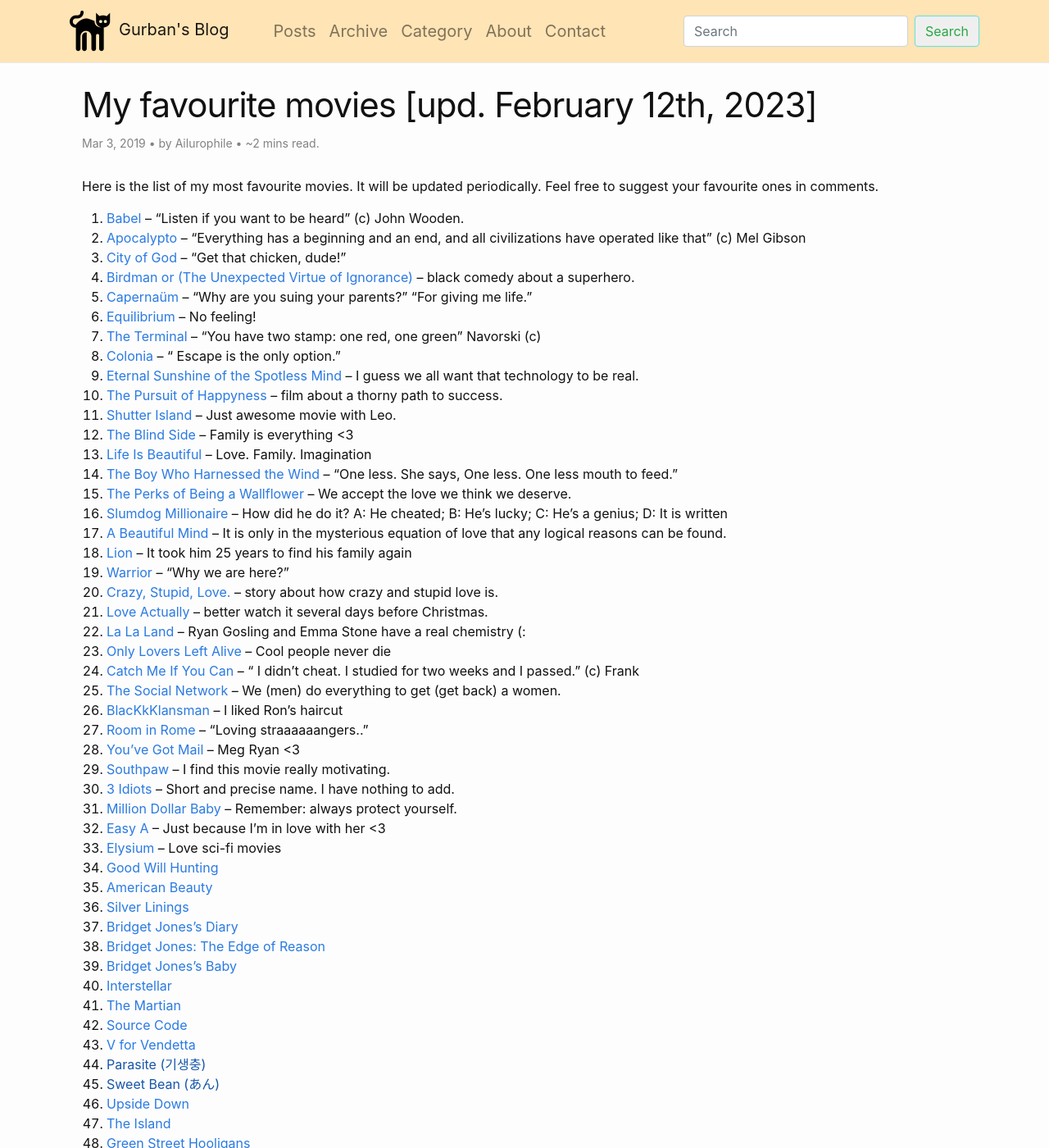
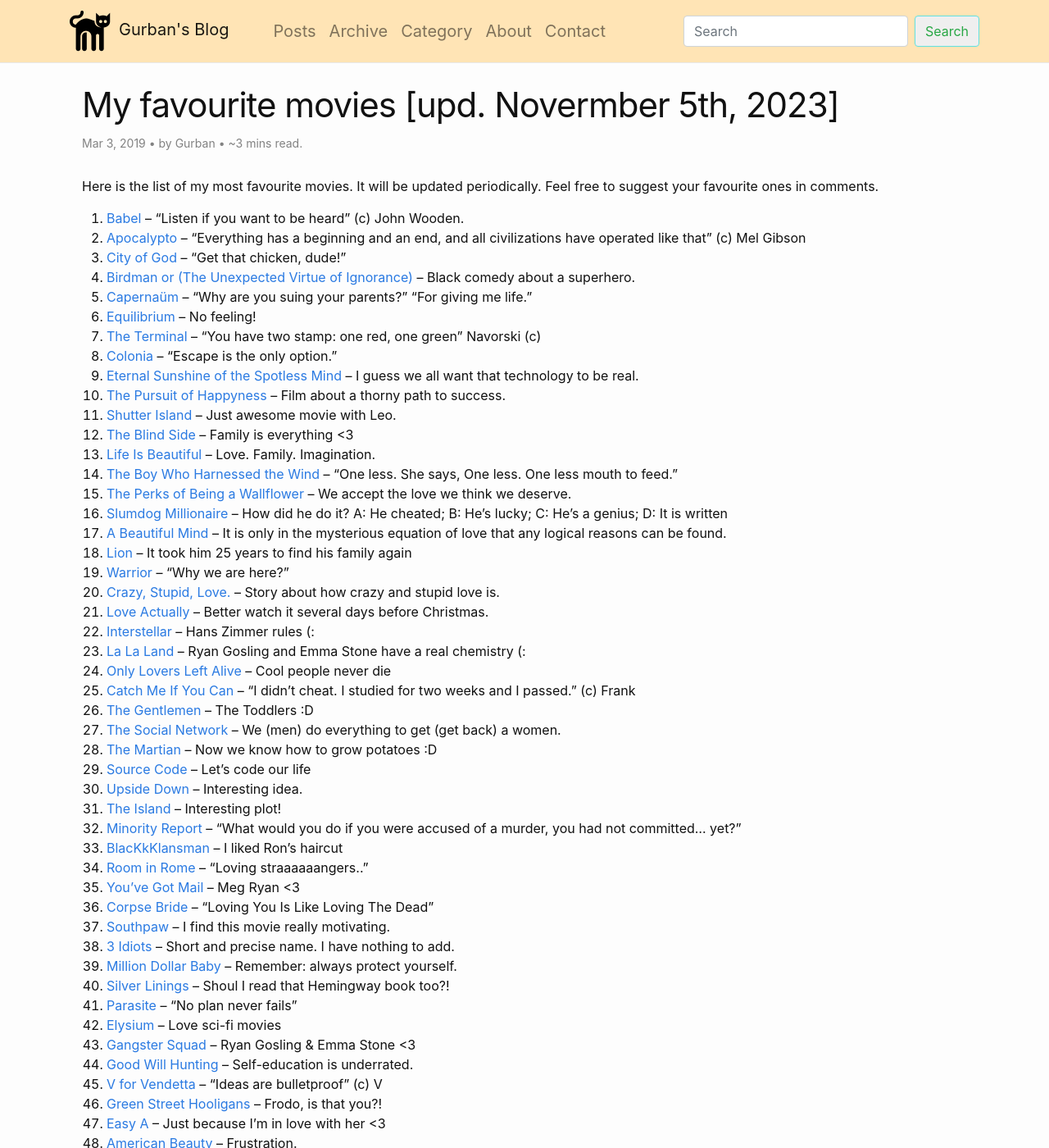
Before and after one commit to dovletov/dovletov.github.io, a Jekyll site: the page built from _posts/2019-03-03-my-favourite-movies.md, in a window 1280 px wide and 1400 px high. Shown: the whole window at 82% size. Built offline with Jekyll 4.4.1, drawn with Linux system fonts in a browser that asks for light colours; comment, search, counter and statistics services are not loaded; some of the changed text lies outside the part shown.

Commit message:
Updated post

```diff
--- a/_posts/2019-03-03-my-favourite-movies.md
+++ b/_posts/2019-03-03-my-favourite-movies.md
@@ -1,7 +1,7 @@
 ---
-title: My favourite movies [upd. February 12th, 2023]
+title: My favourite movies [upd. Novermber 5th, 2023]
 layout: post
-author: Ailurophile
+author: Gurban
 date: '2019-03-03 13:07:46'
 categories:
 - movies
@@ -17,51 +17,53 @@
 00. [Babel](https://www.imdb.com/title/tt0449467/) -- "Listen if you want to be heard" (c) John Wooden.
 00. [Apocalypto](https://www.imdb.com/title/tt0472043/) -- "Everything has a beginning and an end, and all civilizations have operated like that" (c) Mel Gibson
 00. [City of God](https://www.imdb.com/title/tt0317248/) -- "Get that chicken, dude!"
-00. [Birdman or (The Unexpected Virtue of Ignorance)](https://www.imdb.com/title/tt2562232/) -- black comedy about a superhero.
+00. [Birdman or (The Unexpected Virtue of Ignorance)](https://www.imdb.com/title/tt2562232/) -- Black comedy about a superhero.
 00. [Capernaüm](https://www.imdb.com/title/tt8267604/) -- "Why are you suing your parents?" "For giving me life."
 00. [Equilibrium](https://www.imdb.com/title/tt0238380/) -- No feeling!
 00. [The Terminal](https://www.imdb.com/title/tt0362227/) -- "You have two stamp: one red, one green" Navorski (c)
 <!--more-->
-00. [Colonia](https://www.imdb.com/title/tt4005402/) -- "    Escape is the only option."
+00. [Colonia](https://www.imdb.com/title/tt4005402/) -- "Escape is the only option."
 00. [Eternal Sunshine of the Spotless Mind](https://www.imdb.com/title/tt0338013/) -- I guess we all want that technology to be real.
-00. [The Pursuit of Happyness](https://www.imdb.com/title/tt0454921/) -- film about a thorny path to success.
+00. [The Pursuit of Happyness](https://www.imdb.com/title/tt0454921/) -- Film about a thorny path to success.
 00. [Shutter Island](https://www.imdb.com/title/tt1130884/) -- Just awesome movie with Leo.
 00. [The Blind Side](https://www.imdb.com/title/tt0878804/) -- Family is everything <3
-00. [Life Is Beautiful](https://www.imdb.com/title/tt0118799/) -- Love. Family. Imagination
+00. [Life Is Beautiful](https://www.imdb.com/title/tt0118799/) -- Love. Family. Imagination.
 00. [The Boy Who Harnessed the Wind](https://www.imdb.com/title/tt7533152/) -- "One less. She says, One less. One less mouth to feed."
 00. [The Perks of Being a Wallflower](https://www.imdb.com/title/tt1659337/) -- We accept the love we think we deserve.
 00. [Slumdog Millionaire](https://www.imdb.com/title/tt1010048/) -- How did he do it? A: He cheated; B: He’s lucky; C: He’s a genius; D: It is written
 00. [A Beautiful Mind](https://www.imdb.com/title/tt0268978/) -- It is only in the mysterious equation of love that any logical reasons can be found.
 00. [Lion](https://www.imdb.com/title/tt3741834/) -- It took him 25 years to find his family again
 00. [Warrior](https://www.imdb.com/title/tt1291584/) -- "Why we are here?"
-00. [Crazy, Stupid, Love.](https://www.imdb.com/title/tt1570728/) -- story about how crazy and stupid love is.
-00. [Love Actually](https://www.imdb.com/title/tt0314331/) -- better watch it several days before Christmas.
+00. [Crazy, Stupid, Love.](https://www.imdb.com/title/tt1570728/) -- Story about how crazy and stupid love is.
+00. [Love Actually](https://www.imdb.com/title/tt0314331/) -- Better watch it several days before Christmas.
+00. [Interstellar](https://www.imdb.com/title/tt0816692/) -- Hans Zimmer rules (:
 00. [La La Land](https://www.imdb.com/title/tt3783958/) -- Ryan Gosling and Emma Stone have a real chemistry (:
 00. [Only Lovers Left Alive](https://www.imdb.com/title/tt1714915/) -- Cool people never die
-00. [Catch Me If You Can](https://www.imdb.com/title/tt0264464/) -- " I didn't cheat. I studied for two weeks and I passed." (c) Frank
+00. [Catch Me If You Can](https://www.imdb.com/title/tt0264464/) -- "I didn't cheat. I studied for two weeks and I passed." (c) Frank
+00. [The Gentlemen](https://www.imdb.com/title/tt8367814/) -- The Toddlers :D
 00. [The Social Network](https://www.imdb.com/title/tt1285016/) -- We (men) do everything to get (get back) a women.
+00. [The Martian](https://www.imdb.com/title/tt3659388/) -- Now we know how to grow potatoes :D
+00. [Source Code](https://www.imdb.com/title/tt0945513/) -- Let's code our life
+00. [Upside Down](https://www.imdb.com/title/tt1374992/) -- Interesting idea.
+00. [The Island](https://www.imdb.com/title/tt0399201/) -- Interesting plot!
+00. [Minority Report](https://www.imdb.com/title/tt0181689/) -- "What would you do if you were accused of a murder, you had not committed... yet?"
 00. [BlacKkKlansman](https://www.imdb.com/title/tt7349662/) -- I liked Ron's haircut
 00. [Room in Rome](https://www.imdb.com/title/tt1263750/) -- "Loving straaaaaangers.."
 00. [You've Got Mail](https://www.imdb.com/title/tt0128853/) -- Meg Ryan <3
+00. [Corpse Bride](https://www.imdb.com/title/tt0121164/) -- "Loving You Is Like Loving The Dead"
 00. [Southpaw](https://www.imdb.com/title/tt1798684/) -- I find this movie really motivating.
 00. [3 Idiots](https://www.imdb.com/title/tt1187043/) -- Short and precise name. I have nothing to add.
 00. [Million Dollar Baby](https://www.imdb.com/title/tt0405159/) -- Remember: always protect yourself.
+00. [Silver Linings](https://www.imdb.com/title/tt1045658/) -- Shoul I read that Hemingway book too?!
+00. [Parasite](https://www.imdb.com/title/tt6751668/) -- "No plan never fails"
+00. [Elysium](https://www.imdb.com/title/tt1535108/) -- Love sci-fi movies
+00. [Gangster Squad](https://www.imdb.com/title/tt1321870/) -- Ryan Gosling & Emma Stone <3
+00. [Good Will Hunting](https://www.imdb.com/title/tt0119217/) -- Self-education is underrated.
+00. [V for Vendetta](https://www.imdb.com/title/tt0434409/) -- "Ideas are bulletproof" (c) V
+00. [Green Street Hooligans](https://www.imdb.com/title/tt0385002/) -- Frodo, is that you?!
 00. [Easy A](https://www.imdb.com/title/tt1282140/) -- Just because I'm in love with her <3
-00. [Elysium](https://www.imdb.com/title/tt1535108/) -- Love sci-fi movies
-00. [Good Will Hunting](https://www.imdb.com/title/tt0119217/)
-00. [American Beauty](https://www.imdb.com/title/tt0169547/)
-00. [Silver Linings](https://www.imdb.com/title/tt1045658/)
-00. [Bridget Jones's Diary](https://www.imdb.com/title/tt0243155/)
-00. [Bridget Jones: The Edge of Reason](https://www.imdb.com/title/tt0317198/)
-00. [Bridget Jones's Baby](https://www.imdb.com/title/tt1473832/)
-00. [Interstellar](https://www.imdb.com/title/tt0816692/)
-00. [The Martian](https://www.imdb.com/title/tt3659388/)
-00. [Source Code](https://www.imdb.com/title/tt0945513/)
-00. [V for Vendetta](https://www.imdb.com/title/tt0434409/)
-00. [Parasite (기생충)]()
-00. [Sweet Bean (あん)]()
-00. [Upside Down](https://www.imdb.com/title/tt1374992/)
-00. [The Island](https://www.imdb.com/title/tt0399201/)
-00. [Green Street Hooligans](https://www.imdb.com/title/tt0385002/)
-00. [Minority Report](https://www.imdb.com/title/tt0181689/)
-00. [Gangster Squad](https://www.imdb.com/title/tt1321870/)
+00. [American Beauty](https://www.imdb.com/title/tt0169547/) -- Frustration.
+00. [Sweet Bean](https://www.imdb.com/title/tt4298958/) -- Want to try dorayaki!
+00. [Bridget Jones's Diary](https://www.imdb.com/title/tt0243155/) -- Fun.
+00. [Bridget Jones: The Edge of Reason](https://www.imdb.com/title/tt0317198/) -- Fun.
+00. [Bridget Jones's Baby](https://www.imdb.com/title/tt1473832/) -- And fun again.
```
